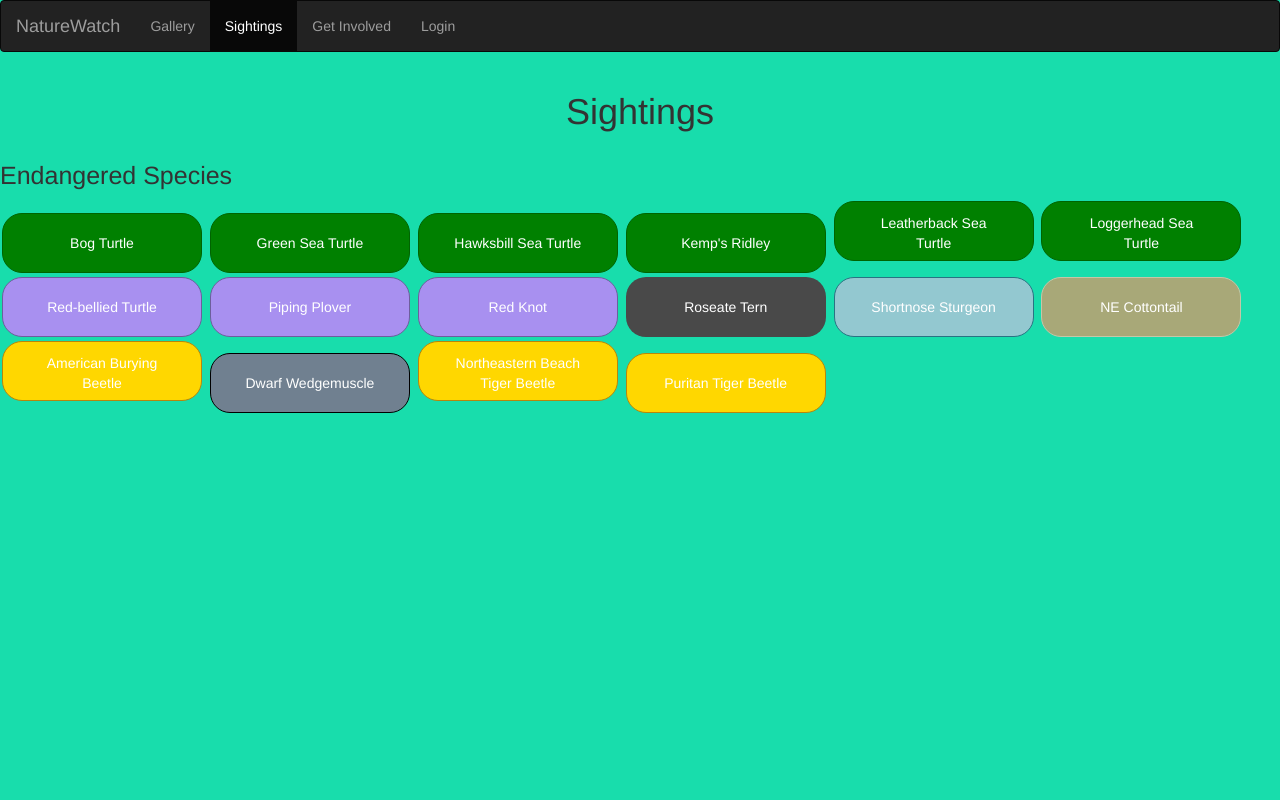
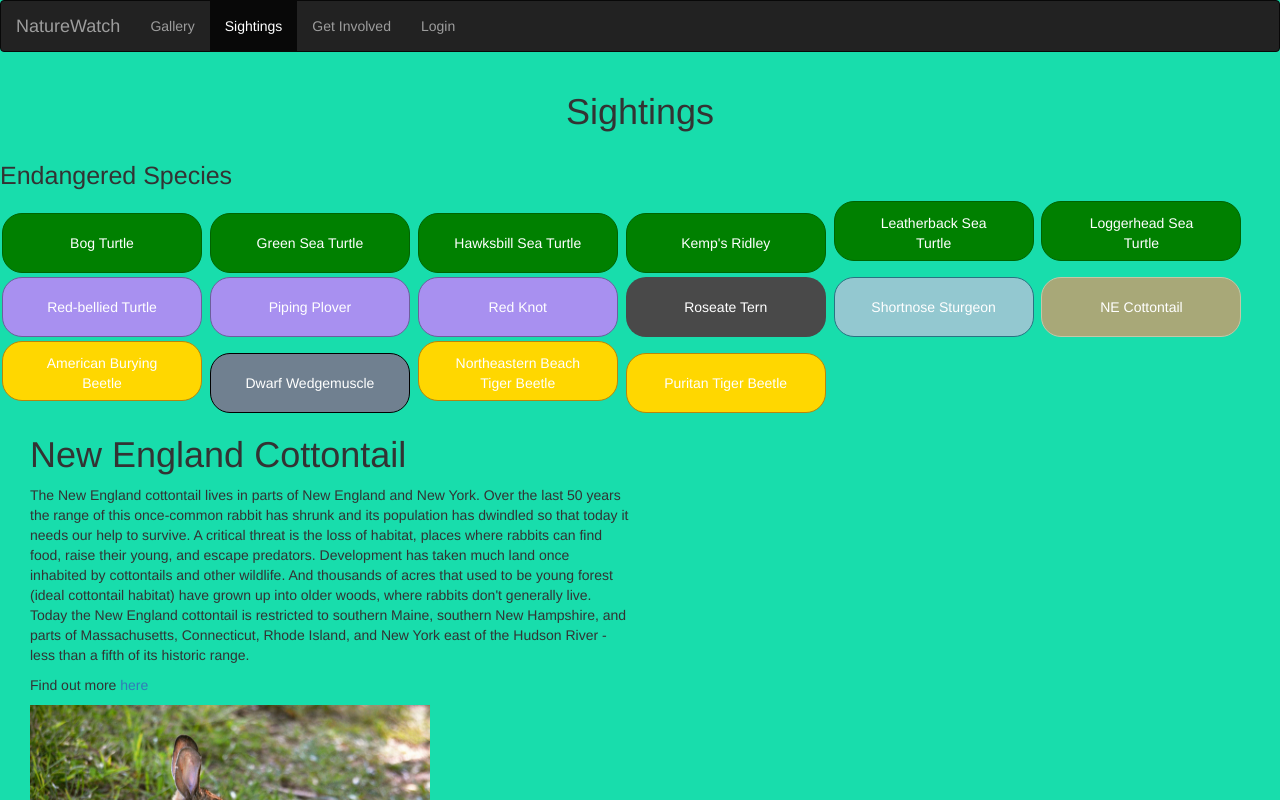
Before and after one commit to jcdaniels20/cs326-final-omicron, a plain HTML site: page Website files/sightings-home.html in a window 1280 px wide. Both pictures are taken after a click on the button "NE Cottontail". Shown: the top 800 px of the page. Drawn offline with nearby package versions, Linux system fonts and the light colour scheme.

Commit message:
fixing more sightings html to be server ready

```diff
--- a/Website files/StyleSheet.css
+++ b/Website files/StyleSheet.css
@@ -321,3 +321,13 @@ h1.speciesTitle {
     background-color: slategray;
     border: 1px solid black
 }
+
+#shortBio {
+    width: 600px;
+}
+
+.SpeciesDescription {
+    margin-left: 30px;
+}
+.AnimalImg {  margin-left: 30px;
+}}
--- a/Website files/nature.js
+++ b/Website files/nature.js
@@ -18,3 +18,25 @@ function showSlides() {
   dots[slideIndex-1].className += " active";
   setTimeout(showSlides, 2000); // Change image every 2 seconds
 }
+
+function cottontail() {
+  document.getElementById('SpeciesName').innerHTML = "New England Cottontail"
+  var img = document.createElement("img")
+  img.src = "Images/cottontail_bunny.jpg"
+  img.height = 250;
+  img.width = 400;
+  document.body.appendChild(img);
+}
+
+function cottontail() {
+  document.getElementById('SpeciesName').innerHTML = "New England Cottontail"
+  var img = document.createElement("img")
+  img.src = "Images/cottontail_bunny.jpg"
+  img.height = 250;
+  img.width = 400;
+  var class_name = "AnimalImg";
+  img.setAttribute("class", class_name);
+  document.body.appendChild(img);
+  document.getElementById("shortBio").innerHTML = "The New England cottontail lives in parts of New England and New York. Over the last 50 years the range of this once-common rabbit has shrunk and its population has dwindled so that today it needs our help to survive. A critical threat is the loss of habitat, places where rabbits can find food, raise their young, and escape predators. Development has taken much land once inhabited by cottontails and other wildlife. And thousands of acres that used to be young forest (ideal cottontail habitat) have grown up into older woods, where rabbits don't generally live. Today the New England cottontail is restricted to southern Maine, southern New Hampshire, and parts of Massachusetts, Connecticut, Rhode Island, and New York east of the Hudson River - less than a fifth of its historic range."
+  document.getElementById("animalInfo").innerHTML = "Find out more " +  "<a href='https://www.fws.gov/northeast/pdf/necotton.fs.pdf'>here</a>"
+}
--- a/Website files/sightings-home.html
+++ b/Website files/sightings-home.html
@@ -52,9 +52,20 @@
         <button class="button redknot">Red Knot</button>
         <button class="button roseate">Roseate Tern</button>
         <button class="button sturgeon">Shortnose Sturgeon</button>
-        <button class="button cottantail">NE Cottontail</button>
+        <button class="button cottantail" onclick="cottontail()">NE Cottontail</button>
         <button class="button bug">American Burying Beetle</button>
         <button class="button muscle">Dwarf Wedgemuscle</button>
         <button class="button bug2">Northeastern Beach Tiger Beetle</button>
         <button class="button bug3">Puritan Tiger Beetle</button>
     </div>
+
+    <div class = "SpeciesDescription">
+        <h1 id= SpeciesName text-align=center></h1>
+        <p id = shortBio></p>
+        <p id = animalInfo></p>
+    </div>
+
+
+</body>
+<script src = 'nature.js'></script>
+</html>
```
Also changed, not shown: Website files/Images/cottontail_bunny.jpg (added).
